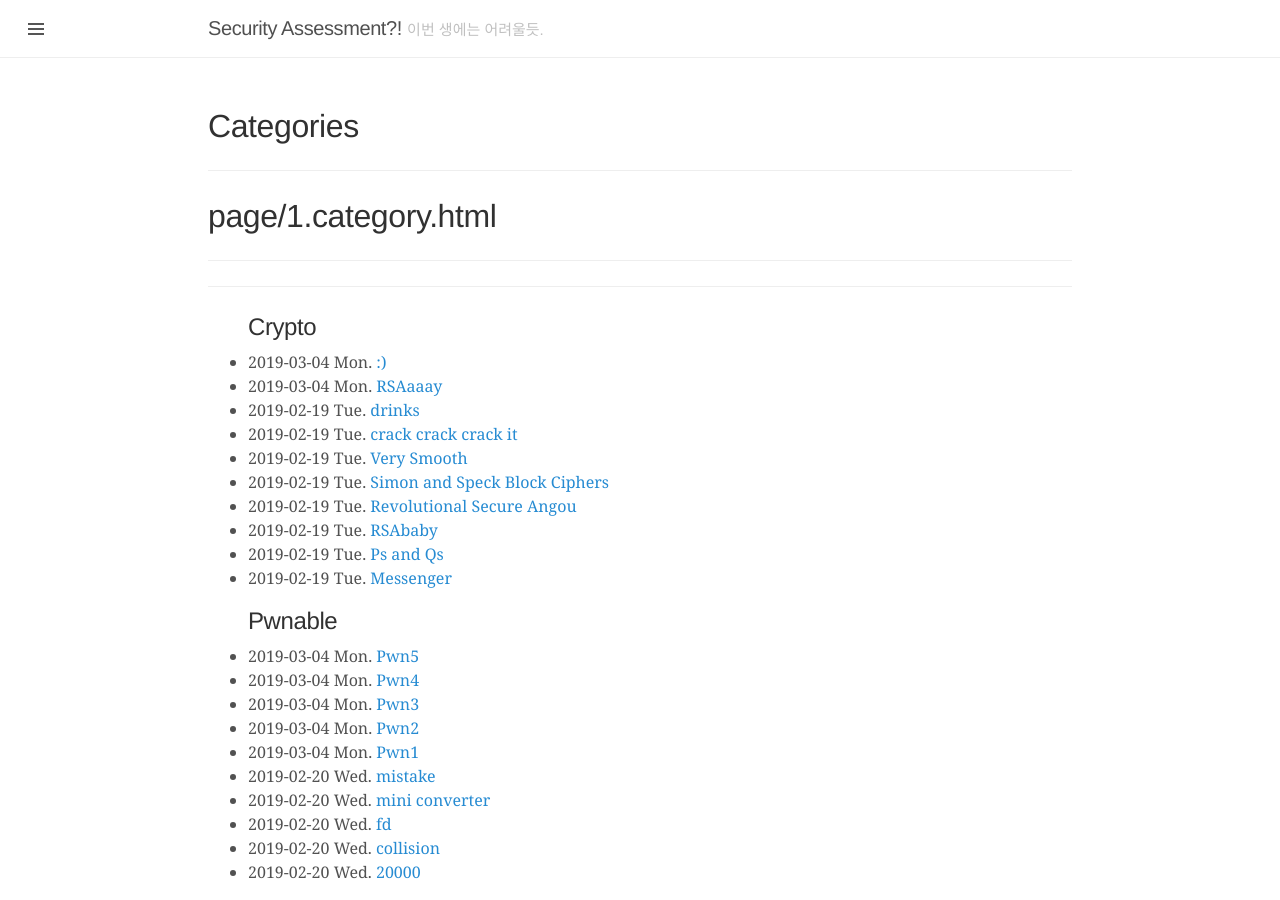
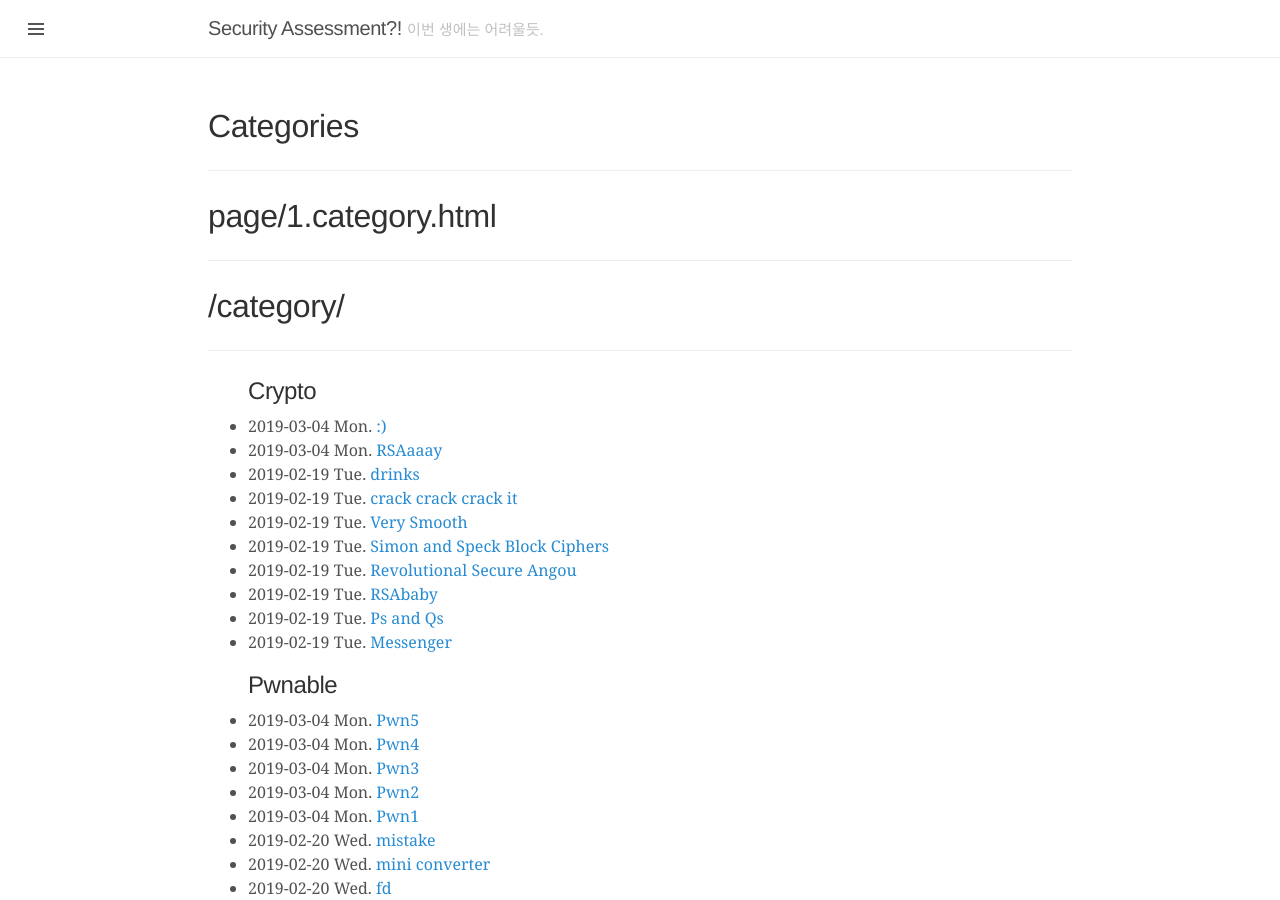
Before and after one commit to JisoonPark/writeup, a Jekyll site: the page built from page/1.category.html, in a window 1280 px wide and 900 px high. Built offline with Jekyll 4.4.1, drawn with Linux system fonts in a browser that asks for light colours; some web fonts are replaced.

Commit message:
Update 1.category.html

```diff
--- a/page/1.category.html
+++ b/page/1.category.html
@@ -11,7 +11,7 @@ type: page
     <hr>
     <h1>{{page.path}}</h1>
     <hr>
-    <h1>{{page.rul}}</h1>
+    <h1>{{page.url}}</h1>
     <hr>
     <ul>
       {% for category in site.categories %}
```
